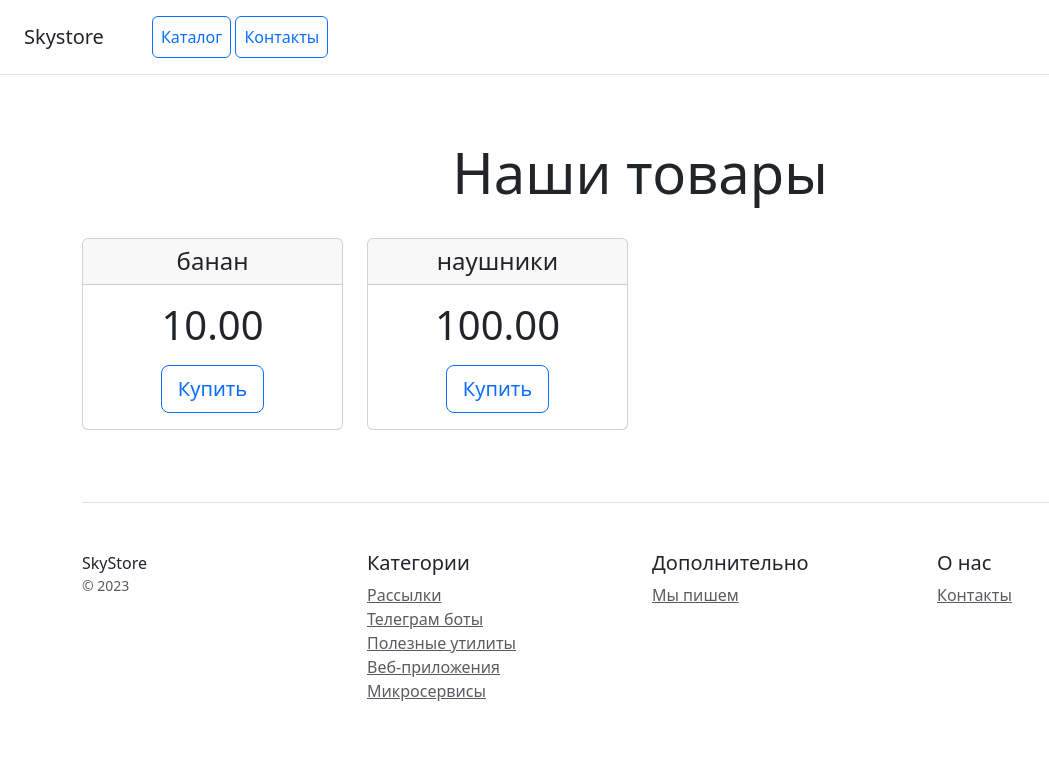
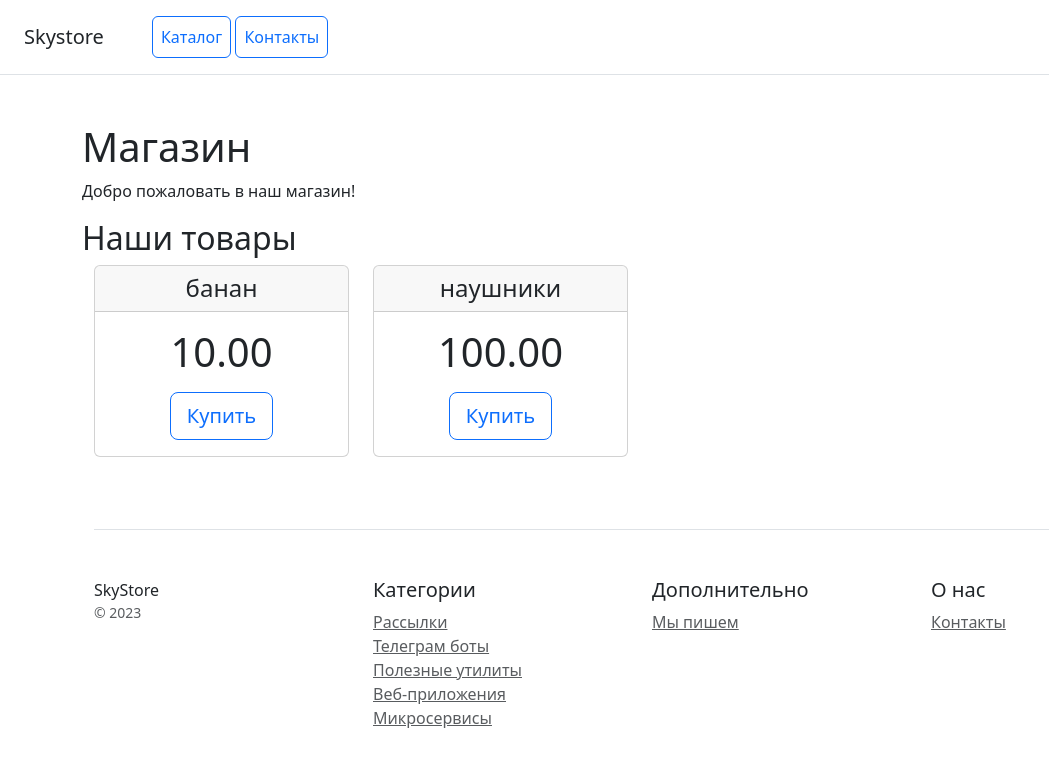
Before and after one commit to InnaVeselkova/Djanga_project, a Django app: page / in a window 1280 px wide. Shown: the top 767 px of the page, without its empty margins (0-1049 px from the left). Run offline with Django 5.2, Linux system fonts and the light colour scheme; data comes from the database, SQL or seed files in the repository; some libraries are stand-ins or nearby versions.

Commit message:
edit home, add base.html

```diff
--- /dev/null
+++ b/catalog/templates/catalog/base.html
@@ -0,0 +1,22 @@
+<!DOCTYPE html>
+<html lang="en">
+<head>
+    <meta charset="UTF-8">
+    <meta name="viewport" content="width=device-width, initial-scale=1">
+    <title>{% block title %}Управление каталогом{% endblock %}</title>
+    <link href="static/css/bootstrap.min.css" rel="stylesheet" />
+</head>
+<body>
+    <div class="d-flex flex-column flex-md-row align-items-center p-3 px-md-4 mb-3 bg-white border-bottom box-shadow">
+     <h5 class="my-0 mr-md-auto font-weight-normal">Skystore</h5>
+        <nav class="ms-5">
+            <a class="p-2 btn btn-outline-primary" href="/">Каталог</a>
+            <a class="p-2 btn btn-outline-primary" href="/contacts/">Контакты</a>
+        </nav>
+    </div>
+    <div class="container mt-5">
+        {% block content %}{% endblock %}
+    </div>
+    <script src="/static/js/bootstrap.bundle.min.js"></script>
+</body>
+</html>
--- /dev/null
+++ b/catalog/templates/catalog/header.html
@@ -0,0 +1,4 @@
+<header>
+    <h1>Магазин</h1>
+    <p>Добро пожаловать в наш магазин!</p>
+</header>
--- a/catalog/templates/home.html
+++ b/catalog/templates/home.html
@@ -1,25 +1,10 @@
-<!doctype html>
-<html lang="en">
-<head>
-    <meta charset="utf-8">
-    <meta name="viewport" content="width=device-width, initial-scale=1">
-    <title>Каталог товаров</title>
-    <link href="static/css/bootstrap.min.css" rel="stylesheet" />
+{% extends 'catalog/base.html' %}
 
-</head>
-<body>
-<div class="d-flex flex-column flex-md-row align-items-center p-3 px-md-4 mb-3 bg-white border-bottom box-shadow">
-    <h5 class="my-0 mr-md-auto font-weight-normal">Skystore</h5>
-    <nav class="ms-5">
-        <a class="p-2 btn btn-outline-primary" href="/">Каталог</a>
-        <a class="p-2 btn btn-outline-primary" href="/contacts/">Контакты</a>
-    </nav>
-</div>
+{% block title %}Наши товары{% endblock %}
 
-<div class="pricing-header px-3 py-3 pt-md-5 pb-md-4 mx-auto text-center">
-    <h1 class="display-4">Наши товары</h1>
-</div>
-
+{% block content %}
+{% include 'catalog/header.html' %}
+<h2>Наши товары</h2>
 <div class="container">
     <div class="row text-center">
         {% for product in products %}
@@ -37,7 +22,6 @@
         </div>
         {% endfor %}
     </div>
-
     <footer class="pt-4 my-md-5 pt-md-5 border-top">
         <div class="row">
             <div class="col-12 col-md">
@@ -69,6 +53,4 @@
         </div>
     </footer>
 </div>
-<script src="static/js/bootstrap.bundle.min.js"></script>
-</body>
-</html>
+{% endblock %}
```
